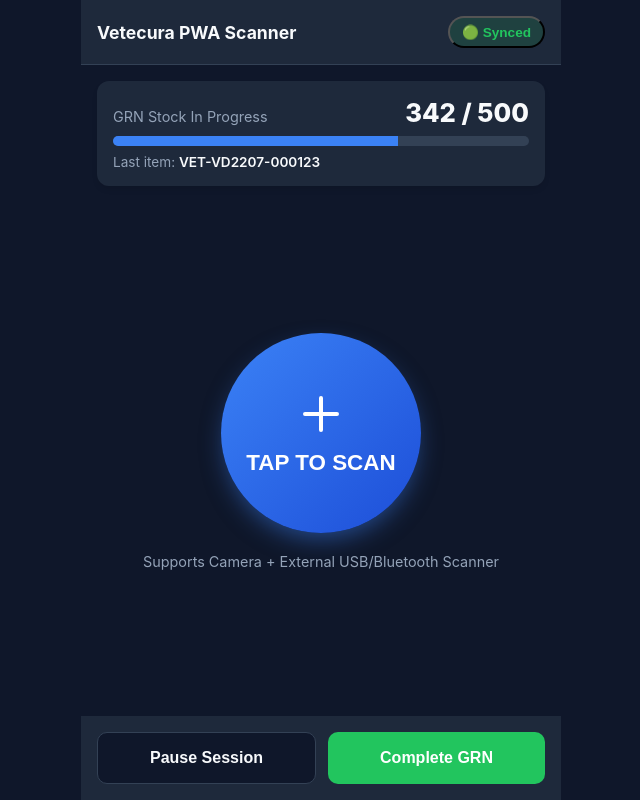
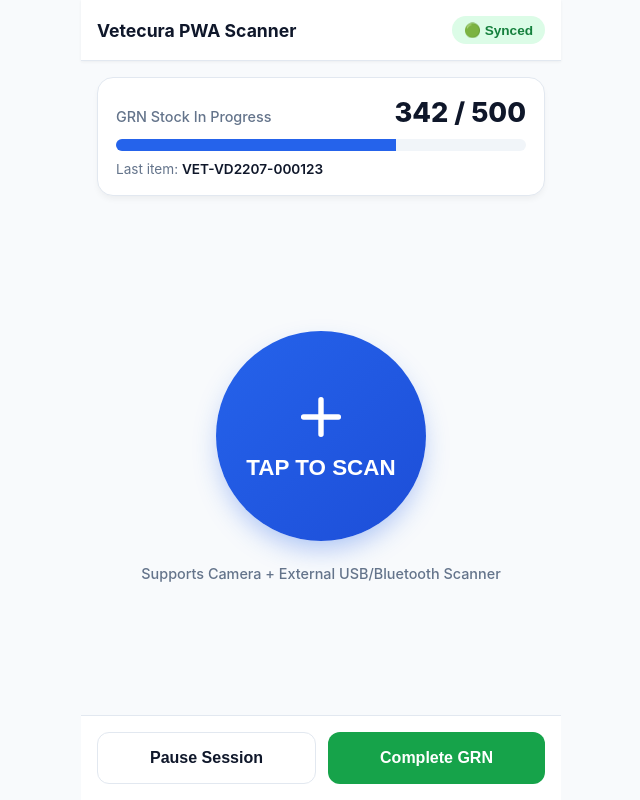
Before and after one commit to thepixelmonk2025-lgtm/vetecura, a React (Vite) app in the folder vetecura-pwa/: page / in a window 1280 px wide. Shown: the whole page, without its empty margins (319-959 px from the left). Built offline with nearby package versions, Linux system fonts and the light colour scheme.

Commit message:
style: convert PWA scanner and Web Admin dashboard to high-contrast light mode themes

```diff
--- a/vetecura-pwa/src/App.tsx
+++ b/vetecura-pwa/src/App.tsx
@@ -61,25 +61,25 @@
             style={{ width: `${(scannedCount / totalExpected) * 100}%` }}
           ></div>
         </div>
-        <div style={{ marginTop: '8px', fontSize: '0.85rem', color: '#94a3b8' }}>
-          Last item: <span style={{ color: '#f8fafc', fontWeight: 600 }}>{lastScanned}</span>
+        <div style={{ marginTop: '10px', fontSize: '0.85rem', color: '#64748b' }}>
+          Last item: <span style={{ color: '#0f172a', fontWeight: 600 }}>{lastScanned}</span>
         </div>
       </div>
 
       {/* Main Single-Action Scan Target */}
       <main className="scan-area">
         <button className="scan-button" onClick={triggerScan}>
-          <svg width="48" height="48" fill="none" stroke="currentColor" viewBox="0 0 24 24">
+          <svg width="52" height="52" fill="none" stroke="currentColor" viewBox="0 0 24 24">
             <path
               strokeLinecap="round"
               strokeLinejoin="round"
-              strokeWidth="2"
+              strokeWidth="2.5"
               d="M12 4v16m8-8H4"
             />
           </svg>
           <span>TAP TO SCAN</span>
         </button>
-        <p style={{ marginTop: '20px', color: '#94a3b8', fontSize: '0.9rem' }}>
+        <p style={{ marginTop: '24px', color: '#64748b', fontSize: '0.9rem', fontWeight: 500 }}>
           Supports Camera + External USB/Bluetooth Scanner
         </p>
       </main>
--- a/vetecura-pwa/src/index.css
+++ b/vetecura-pwa/src/index.css
@@ -1,12 +1,13 @@
 :root {
-  --bg-color: #0f172a;
-  --card-bg: #1e293b;
-  --text-main: #f8fafc;
-  --text-muted: #94a3b8;
-  --accent-green: #22c55e;
-  --accent-red: #ef4444;
-  --accent-blue: #3b82f6;
-  --accent-amber: #f59e0b;
+  --bg-color: #f8fafc;
+  --card-bg: #ffffff;
+  --text-main: #0f172a;
+  --text-muted: #64748b;
+  --accent-green: #16a34a;
+  --accent-red: #dc2626;
+  --accent-blue: #2563eb;
+  --accent-amber: #d97706;
+  --border-color: #e2e8f0;
 }
 
 body {
@@ -35,13 +36,15 @@
   display: flex;
   justify-content: space-between;
   align-items: center;
-  border-bottom: 1px solid #334155;
+  border-bottom: 1px solid var(--border-color);
+  box-shadow: 0 1px 3px 0 rgba(0, 0, 0, 0.05);
 }
 
 .pwa-title {
   font-size: 1.1rem;
   font-weight: 700;
   margin: 0;
+  color: var(--text-main);
 }
 
 .status-badge {
@@ -52,49 +55,53 @@
   padding: 6px 12px;
   border-radius: 20px;
   font-weight: 600;
+  border: none;
+  cursor: pointer;
 }
 
 .status-badge.online {
-  background-color: rgba(34, 197, 94, 0.15);
-  color: var(--accent-green);
+  background-color: #dcfce7;
+  color: #15803d;
 }
 
 .status-badge.offline {
-  background-color: rgba(245, 158, 11, 0.15);
-  color: var(--accent-amber);
+  background-color: #fef3c7;
+  color: #b45309;
 }
 
-/* Progress bar */
+/* Progress card */
 .progress-card {
   margin: 16px;
-  padding: 16px;
+  padding: 18px;
   background-color: var(--card-bg);
-  border-radius: 12px;
-  box-shadow: 0 4px 6px -1px rgba(0, 0, 0, 0.1);
+  border-radius: 16px;
+  border: 1px solid var(--border-color);
+  box-shadow: 0 4px 6px -1px rgba(0, 0, 0, 0.05);
 }
 
 .progress-info {
   display: flex;
   justify-content: space-between;
   align-items: baseline;
-  margin-bottom: 8px;
+  margin-bottom: 10px;
 }
 
 .progress-label {
   font-size: 0.9rem;
   color: var(--text-muted);
+  font-weight: 500;
 }
 
 .progress-count {
-  font-size: 1.6rem;
+  font-size: 1.7rem;
   font-weight: 800;
   color: var(--text-main);
 }
 
 .progress-track {
-  height: 10px;
-  background-color: #334155;
-  border-radius: 5px;
+  height: 12px;
+  background-color: #f1f5f9;
+  border-radius: 6px;
   overflow: hidden;
 }
 
@@ -115,20 +122,20 @@
 }
 
 .scan-button {
-  width: 200px;
-  height: 200px;
+  width: 210px;
+  height: 210px;
   border-radius: 50%;
   border: none;
-  background: linear-gradient(135deg, #3b82f6, #1d4ed8);
+  background: linear-gradient(135deg, #2563eb, #1d4ed8);
   color: white;
   font-size: 1.4rem;
-  font-weight: 700;
+  font-weight: 800;
   display: flex;
   flex-direction: column;
   justify-content: center;
   align-items: center;
   gap: 12px;
-  box-shadow: 0 10px 25px -5px rgba(59, 130, 246, 0.5);
+  box-shadow: 0 12px 28px -6px rgba(37, 99, 235, 0.4);
   cursor: pointer;
   transition: transform 0.1s, box-shadow 0.1s;
 }
@@ -147,12 +154,12 @@
 }
 
 @keyframes flashGreen {
-  0% { background-color: var(--accent-green); }
+  0% { background-color: #bbf7d0; }
   100% { background-color: var(--bg-color); }
 }
 
 @keyframes flashRed {
-  0% { background-color: var(--accent-red); }
+  0% { background-color: #fecaca; }
   100% { background-color: var(--bg-color); }
 }
 
@@ -162,14 +169,15 @@
   background-color: var(--card-bg);
   display: flex;
   gap: 12px;
+  border-top: 1px solid var(--border-color);
 }
 
 .btn-secondary {
   flex: 1;
   height: 52px;
-  border-radius: 10px;
-  border: 1px solid #334155;
-  background-color: #0f172a;
+  border-radius: 12px;
+  border: 1px solid var(--border-color);
+  background-color: #ffffff;
   color: var(--text-main);
   font-size: 1rem;
   font-weight: 600;
@@ -179,7 +187,7 @@
 .btn-primary {
   flex: 1;
   height: 52px;
-  border-radius: 10px;
+  border-radius: 12px;
   border: none;
   background-color: var(--accent-green);
   color: white;
```
Also changed, not shown: 1 other file (tests, documents, lock files or other folders).
